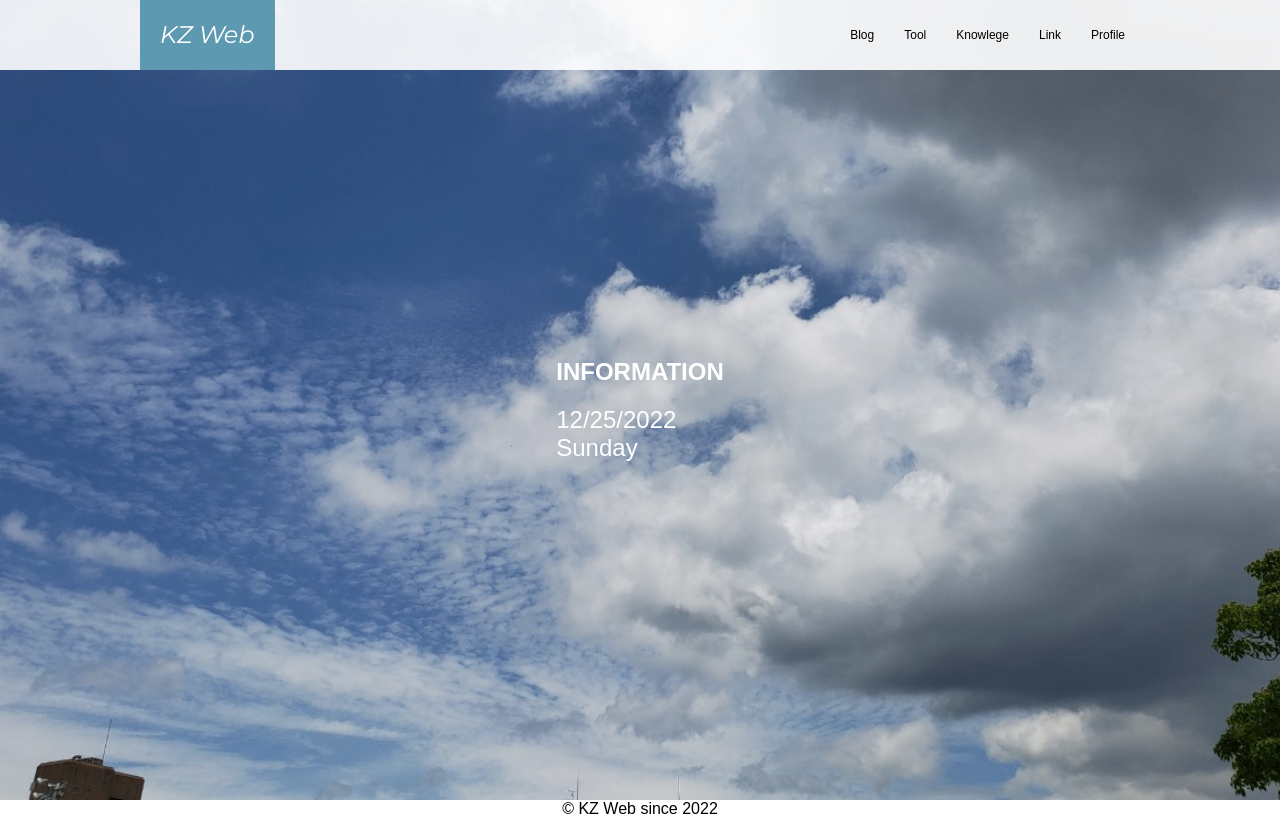
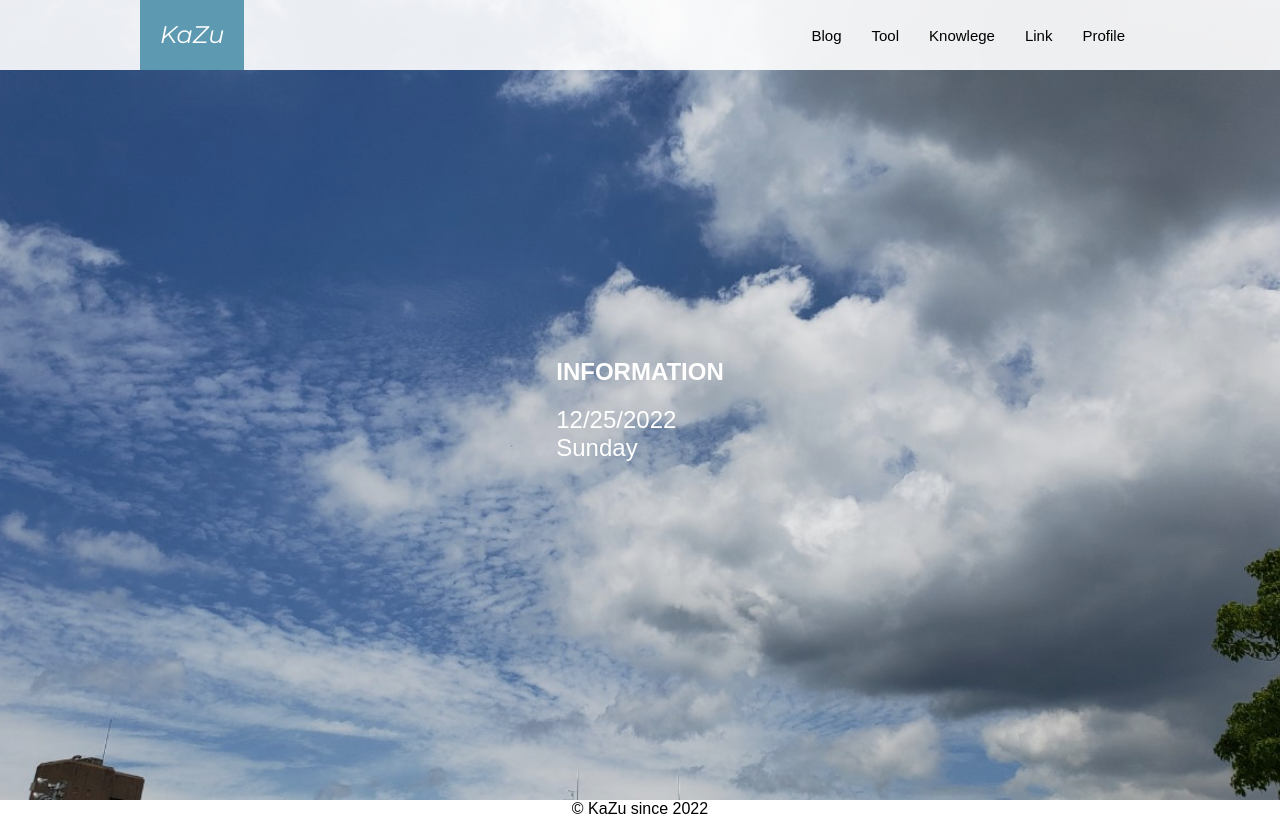
Before and after one commit to K-sm74/K-sm74.github.io, a plain HTML site: page index.html in a window 1280 px wide. Drawn offline with nearby package versions, Linux system fonts and the light colour scheme.

Commit message:
update221225

```diff
--- a/index.html
+++ b/index.html
@@ -2,7 +2,7 @@
 <html lang="ja">
 	<head>
         <meta charset="UTF-8">
-        <title>KZ Web</title>
+        <title>KaZu</title>
         <meta name="viewport" content="width=device-width, initial-scale=1.0">
         <link href="https://fonts.googleapis.com/css2?family=Montserrat:ital@1&display=swap" rel="stylesheet">
         <link rel="stylesheet" href="stylesheet_index.css">
@@ -21,7 +21,7 @@
     <body>
         <header>
             <div class="container">
-                <a class="headA" href="index.html">KZ Web</a>
+                <a class="headA" href="index.html">KaZu</a>
 
                 <button type="button" class="headC">
                     <span class="fa fa-bars" title="MENU"></span>
@@ -30,10 +30,10 @@
                 <nav class="headB">
                     <ul>
                         <li><a href="blog_no001.html">Blog</a></li>
-                        <li><a href="blog_no001.html">Tool</a></li>
-                        <li><a href="blog_no001.html">Knowlege</a></li>
+                        <li><a href="blog_no002.html">Tool</a></li>
+                        <li><a href="blog_no003.html">Knowlege</a></li>
                         <li><a href="link.html">Link</a></li>
-                        <li><a href="link.html">Profile</a></li>
+                        <li><a href="prof.html">Profile</a></li>
                     </ul>
                 </nav>
             </div>
@@ -51,6 +51,6 @@
         <script type="text/javascript" src="index.js"></script>
     </body>
     <footer>
-        <a>&copy; KZ Web since 2022</a>
+        <a>&copy; KaZu since 2022</a>
     </footer>
 </html>
--- a/stylesheet_index.css
+++ b/stylesheet_index.css
@@ -37,6 +37,7 @@ body {
 	margin: 0;
 	font-family: 'メイリオ', 'Hiragino Kaku Gothic Pro', sans-serif;
 }
+
 /* コンテンツA：　ヒーローイメージ */
 .conA {
 	display: flex;
@@ -148,7 +149,7 @@ header {
 	display: block;
 	padding: 15px;
 	color: inherit;
-	font-size: 12px;
+	font-size: 15px;
 	text-decoration: none;
 }
 
```
